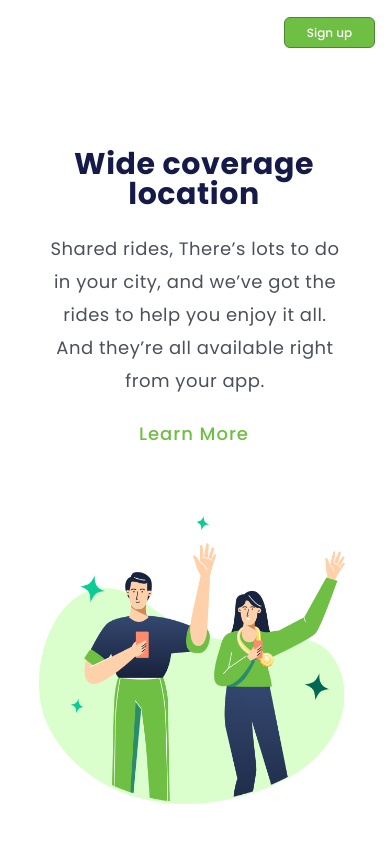
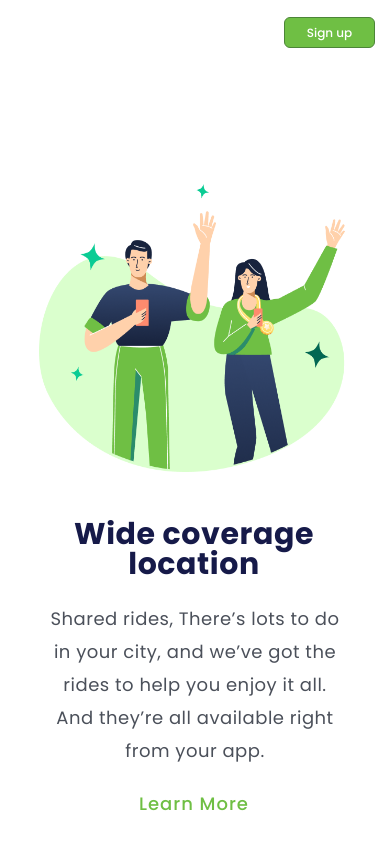
Before and after one commit to Bitte-ODoug/Desafio-CSS3---Responsividade, a plain HTML site: page index.html in a window 390 px wide. Drawn offline with Linux system fonts and the light colour scheme.

Commit message:
Alterado max-width e posição da img

```diff
--- a/styles.css
+++ b/styles.css
@@ -81,7 +81,7 @@ div {
     display: inline-block;
 }
 
-@media (max-width: 390px) {
+@media (max-width: 530px) {
     .link-header {
         display: none;
     }
@@ -123,7 +123,7 @@ div {
     .logo-image {
     width: 312px;
     height: 288px;
-    position: absolute;
+    position: relative;
     bottom: 0;
     margin: 60px 39px 40px 39px;
     }
```
